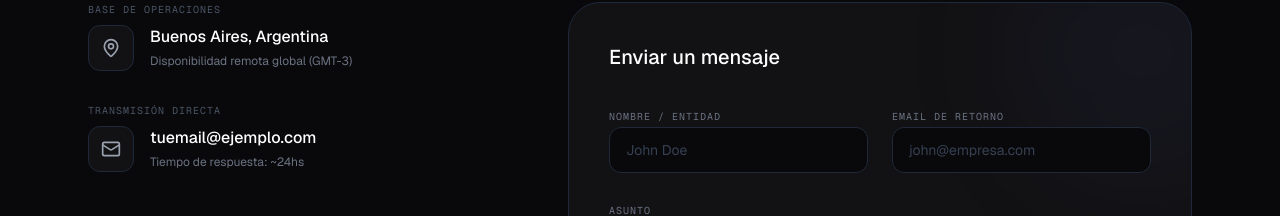
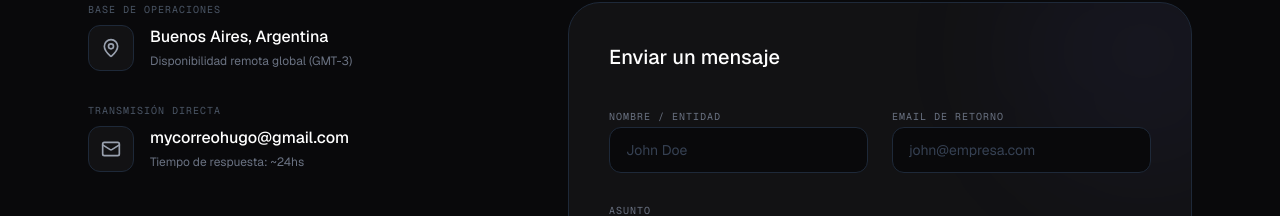
Before and after one commit to ozzhugoramirez/frontend-portafolio, a Next.js app: page /contact in a window 1280 px wide. Shown: the part 406-622 px from the top of the page. Built offline with nearby package versions, Linux system fonts and the light colour scheme; no server answers.

Commit message:
cambios de cantac

```diff
--- a/app/(main)/contact/page.tsx
+++ b/app/(main)/contact/page.tsx
@@ -113,7 +113,7 @@ export default function ContactPage() {
                       <Mail size={20} className="text-gray-400 group-hover:text-indigo-400 transition-colors" />
                     </div>
                     <div>
-                      <p className="font-medium text-white break-all">tuemail@ejemplo.com</p>
+                      <p className="font-medium text-white break-all">mycorreohugo@gmail.com</p>
                       <p className="text-xs text-gray-500 mt-1">Tiempo de respuesta: ~24hs</p>
                     </div>
                   </a>
@@ -124,8 +124,8 @@ export default function ContactPage() {
               <div className="mt-12 pt-12 border-t border-gray-800/50">
                 <h4 className="text-[10px] font-mono uppercase tracking-widest text-gray-600 mb-4">Redes de Conexión</h4>
                 <div className="flex gap-4">
-                  <SocialCircle icon={<Github size={18} />} link="https://github.com/tu-usuario" />
-                  <SocialCircle icon={<Linkedin size={18} />} link="https://linkedin.com/in/tu-usuario" />
+                  <SocialCircle icon={<Github size={18} />} link="https://github.com/ozzhugoramirez" />
+                  <SocialCircle icon={<Linkedin size={18} />} link="https://www.linkedin.com/in/hug-ramirez/" />
                 </div>
               </div>
 
```
